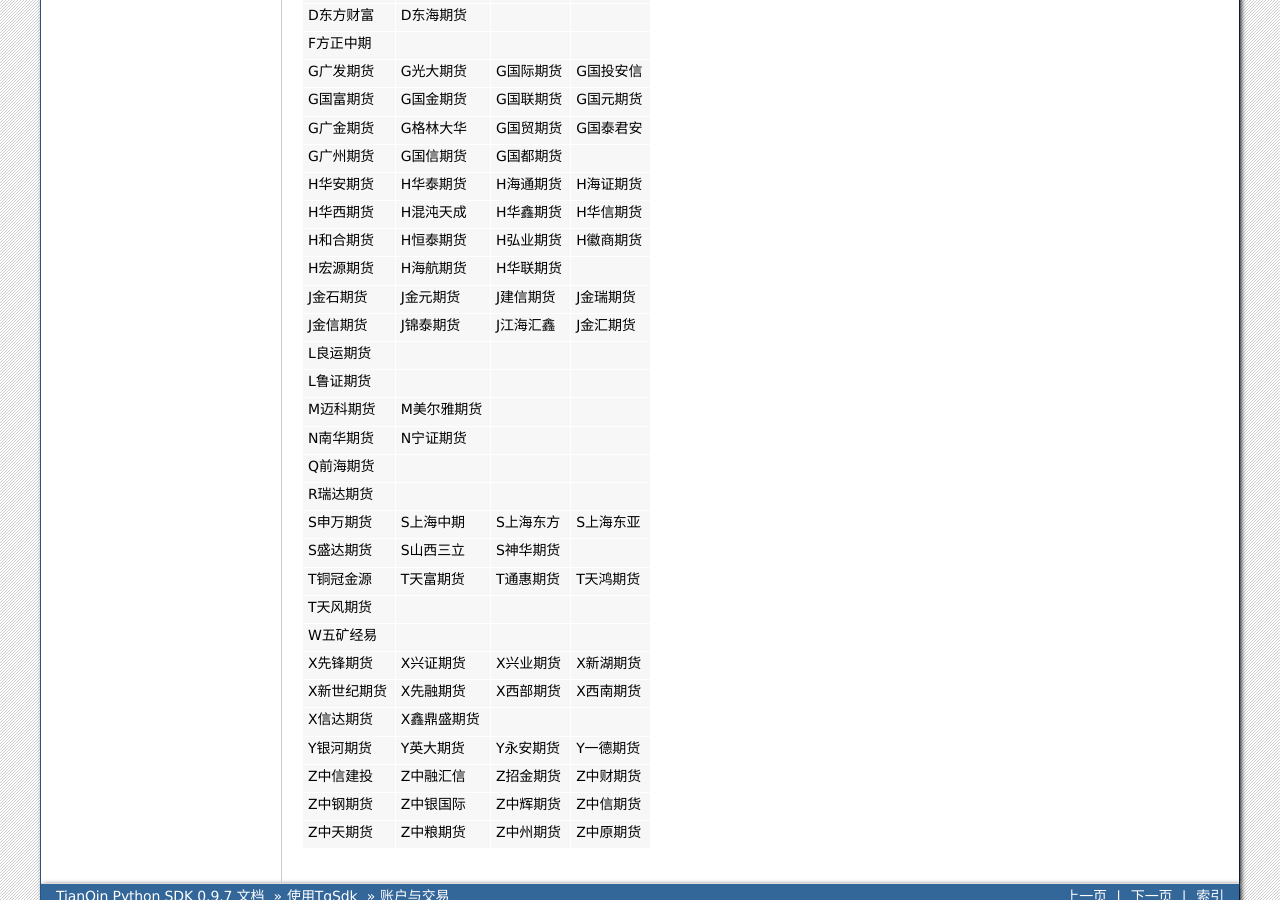
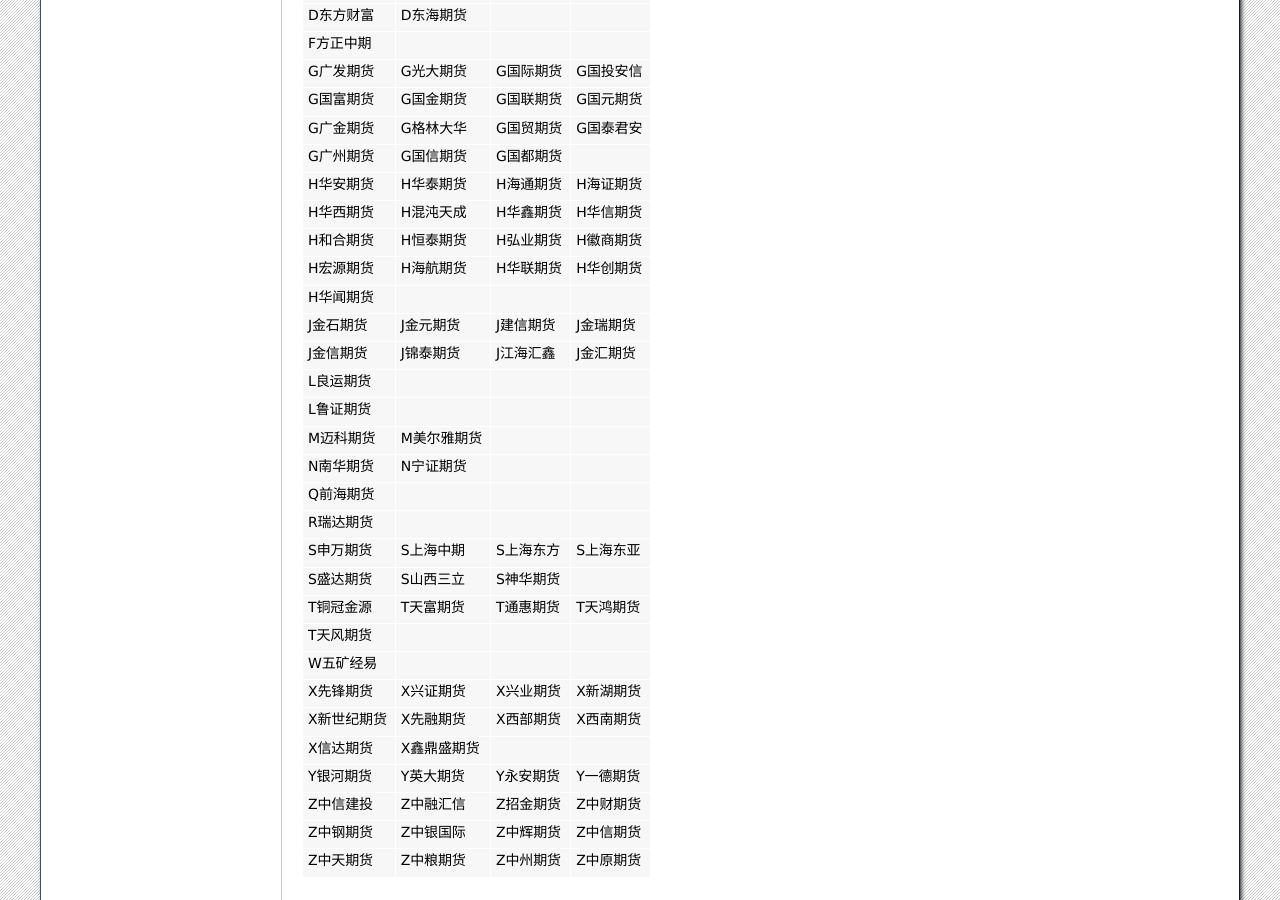
Before and after one commit to shinnytech/tqsdk-python, a Sphinx documentation site: the page built from doc/usage/trade.rst, in a window 1280 px wide and 900 px high, scrolled down 2531 px. Built offline with Sphinx 7.4.7, drawn with Linux system fonts in a browser that asks for light colours; comment, search, counter and statistics services are not loaded.

Commit message:
Update trade.rst
期货公司列表新增：华创期货，华闻期货

```diff
--- a/doc/usage/trade.rst
+++ b/doc/usage/trade.rst
@@ -147,7 +147,8 @@
 H华安期货       H华泰期货       H海通期货   H海证期货
 H华西期货       H混沌天成       H华鑫期货   H华信期货
 H和合期货       H恒泰期货       H弘业期货   H徽商期货
-H宏源期货       H海航期货       H华联期货
+H宏源期货       H海航期货       H华联期货   H华创期货
+H华闻期货
 J金石期货       J金元期货       J建信期货   J金瑞期货
 J金信期货       J锦泰期货       J江海汇鑫   J金汇期货
 L良运期货
```
